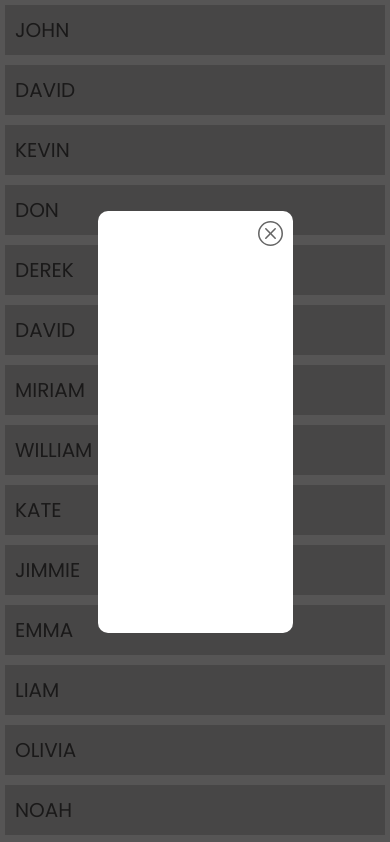
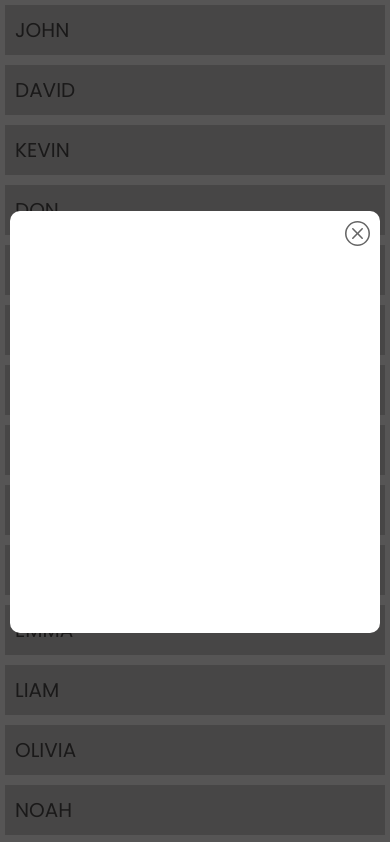
Before and after one commit to Alikhan67595/User-Data, a plain HTML site: page index.html in a window 390 px wide. Both pictures are taken after a click on the element "JOHN". Shown: the top 842 px of the page. Drawn offline with Linux system fonts and the light colour scheme.

Commit message:
User Data

```diff
--- a/style.css
+++ b/style.css
@@ -61,3 +61,13 @@
     opacity: 100%;
 
 }
+
+@media screen and (max-width:768px){
+    #mainData{
+        width: 95%;
+        /* height:; */
+        background-color: #fff;
+
+    }
+
+}
```
